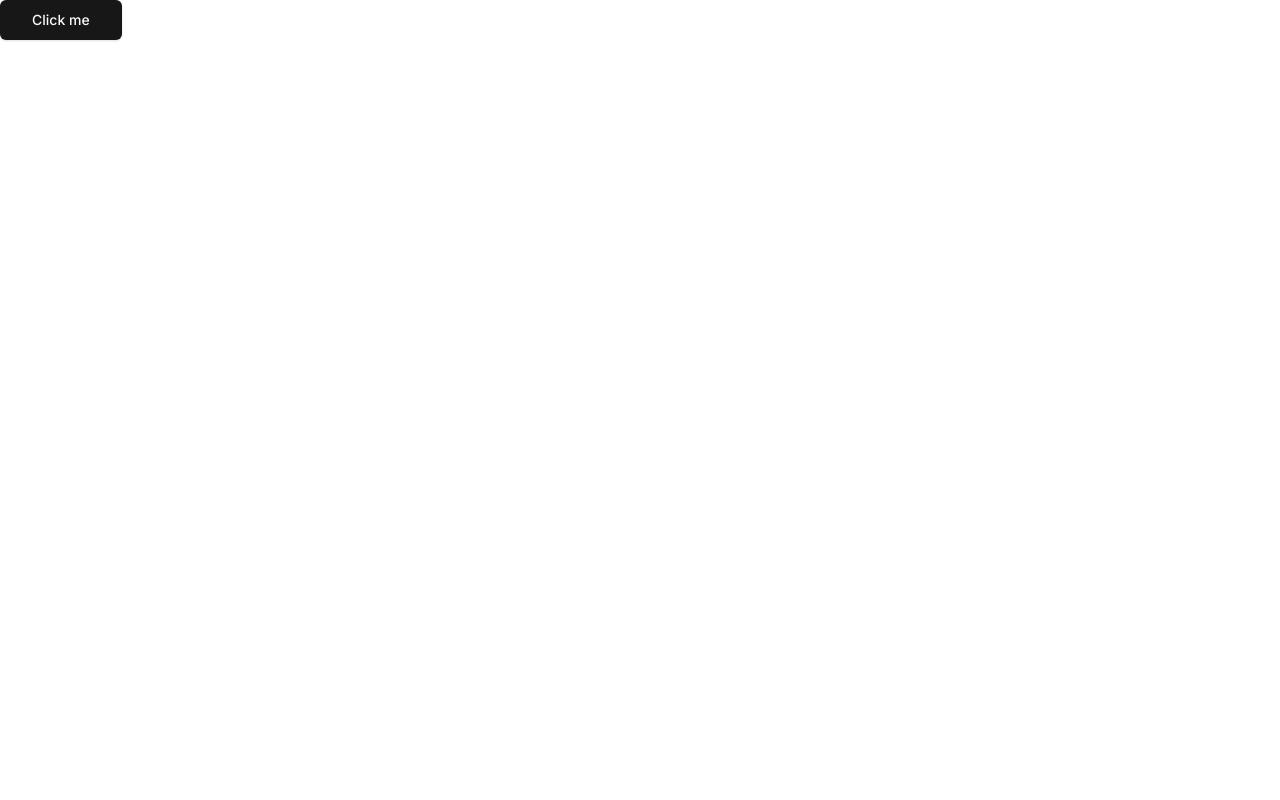
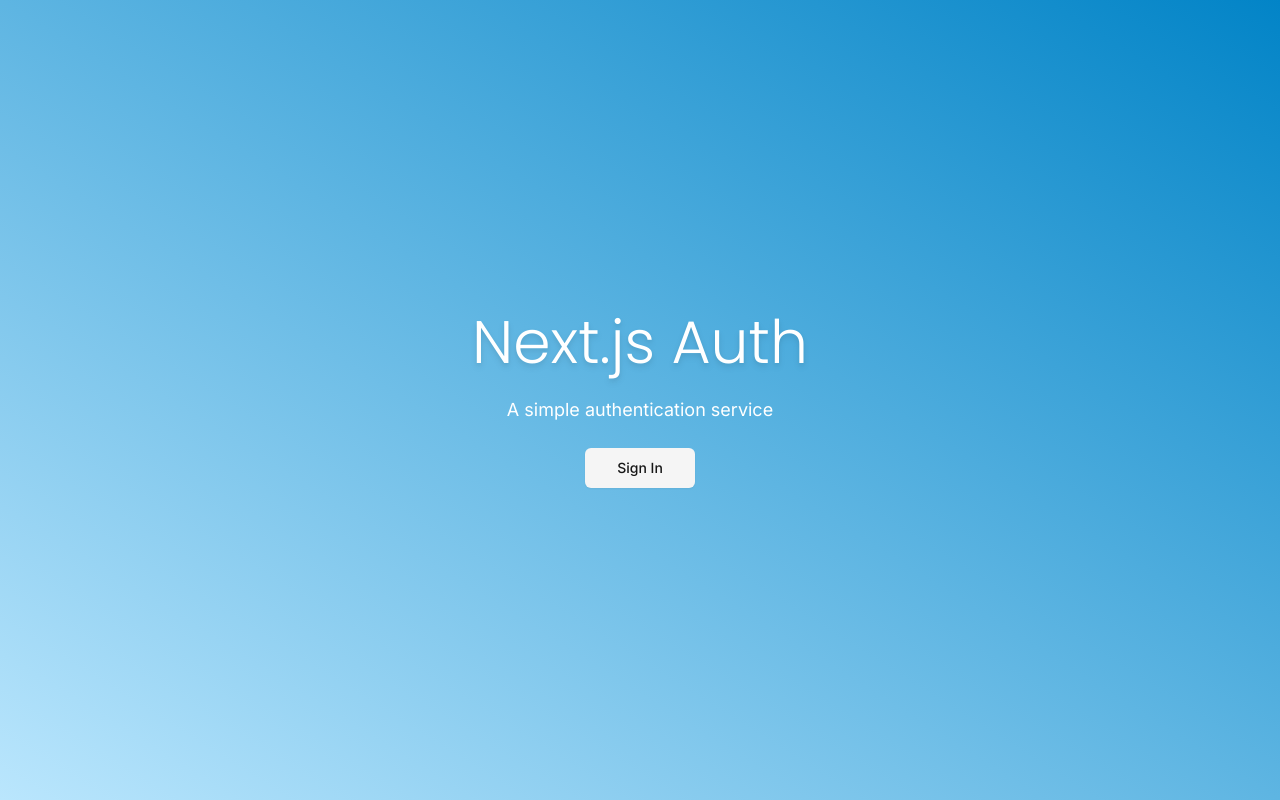
Before and after one commit to walkccc/nextjs-auth, a Next.js app: page / in a window 1280 px wide. Built offline with nearby package versions, Linux system fonts and the light colour scheme.

Commit message:
feat: add button in the home page

```diff
--- a/app/globals.css
+++ b/app/globals.css
@@ -1,6 +1,12 @@
 @tailwind base;
 @tailwind components;
 @tailwind utilities;
+
+html,
+body,
+:root {
+  height: 100%;
+}
 
 @layer base {
   :root {
--- a/app/page.tsx
+++ b/app/page.tsx
@@ -1,9 +1,35 @@
+import { Poppins } from 'next/font/google';
+
+import { LoginButton } from '@/components/auth/login-button';
 import { Button } from '@/components/ui/button';
+import { cn } from '@/lib/utils';
+
+const font = Poppins({
+  subsets: ['latin'],
+  weight: ['300'],
+});
 
 export default function Home() {
   return (
-    <div>
-      <Button size="lg">Click me</Button>
-    </div>
+    <main className="flex h-full flex-col items-center justify-center bg-gradient-to-tr from-sky-200 to-sky-600">
+      <div className="space-y-6 text-center">
+        <h1
+          className={cn(
+            'text-6xl font-semibold text-white drop-shadow-md',
+            font.className,
+          )}
+        >
+          Next.js Auth
+        </h1>
+        <p className="text-white text-lg">A simple authentication service</p>
+        <div>
+          <LoginButton>
+            <Button variant="secondary" size="lg">
+              Sign In
+            </Button>
+          </LoginButton>
+        </div>
+      </div>
+    </main>
   );
 }
--- /dev/null
+++ b/components/auth/login-button.tsx
@@ -0,0 +1,31 @@
+'use client';
+
+import { useRouter } from 'next/navigation';
+
+interface LoginButtonProps {
+  children: React.ReactNode;
+  mode?: 'modal' | 'redirect';
+  asChild?: boolean;
+}
+
+export const LoginButton = ({
+  children,
+  mode = 'redirect',
+  asChild,
+}: LoginButtonProps) => {
+  const router = useRouter();
+
+  const onClick = () => {
+    router.push('/auth/login');
+  };
+
+  if (mode === 'modal') {
+    return <span>TODO: Implement modal</span>;
+  }
+
+  return (
+    <span onClick={onClick} className="cursor-pointer">
+      {children}
+    </span>
+  );
+};
```
